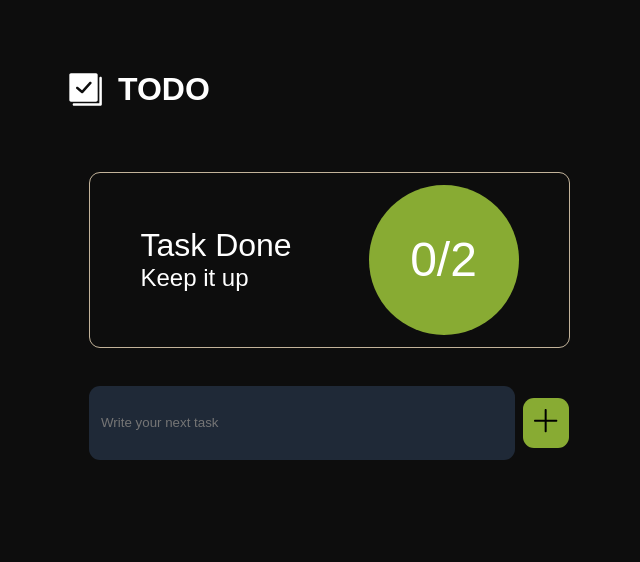
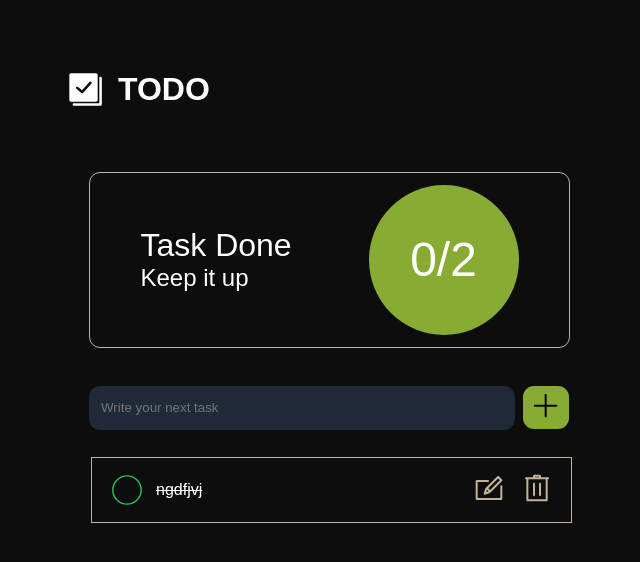
Before and after one commit to faizanmunir017/TodoList, a React (Vite) app: page / in a window 1280 px wide. Shown: the top 562 px of the page, without its empty margins (176-816 px from the left). Built offline with nearby package versions, Linux system fonts and the light colour scheme.

Commit message:
TodoList Structure completed

```diff
--- a/src/App.tsx
+++ b/src/App.tsx
@@ -2,6 +2,7 @@ import { useState } from "react";
 import Header from "./components/Header/Header";
 import Section from "./components/Section/Section";
 import AddTask from "./components/AddTask/AddTask";
+import TaskList from "./components/Task/TaskList/TaskList";
 
 import "./styles/styles.css";
 
@@ -13,6 +14,7 @@ function App() {
           <Header></Header>
           <Section></Section>
           <AddTask></AddTask>
+          <TaskList></TaskList>
         </div>
       </div>
     </>
--- a/src/components/AddTask/AddTask.css
+++ b/src/components/AddTask/AddTask.css
@@ -14,7 +14,7 @@
 }
 
 .form input {
-  height: 50px;
+  height: 20px;
   border-radius: 11px;
   background-color: #1f2937;
   color: #fff;
@@ -28,7 +28,7 @@
   width: 10%;
   background-color: #88ab33;
   border: none;
-  height: 50px;
+  height: 43px;
   border-radius: 11px;
   margin-left: 20px;
 }
--- a/src/components/AddTask/AddTask.tsx
+++ b/src/components/AddTask/AddTask.tsx
@@ -15,7 +15,7 @@ function AddTask() {
         </label>
         <button>
           <span className="visually-hidden">Submit</span>
-          <img src={addButton} alt="Todo Logo" width={32} height={32} />
+          <img src={addButton} alt="add-button" width={32} height={32} />
         </button>
       </form>
     </>
--- /dev/null
+++ b/src/components/Task/TaskList/TaskList.css
@@ -0,0 +1,117 @@
+ol {
+  display: block;
+  list-style-type: decimal;
+  margin-block-start: 1em;
+  margin-block-end: 1em;
+  margin-inline-start: 0px;
+  margin-inline-end: 0px;
+  padding-inline-start: 40px;
+  unicode-bidi: isolate;
+  margin-left: 40px;
+}
+
+li {
+  display: list-item;
+  text-align: -webkit-match-parent;
+  unicode-bidi: isolate;
+}
+
+/* button {
+  appearance: auto;
+  text-rendering: auto;
+
+  letter-spacing: normal;
+  word-spacing: normal;
+  line-height: normal;
+  text-transform: none;
+  text-indent: 0px;
+  text-shadow: none;
+  display: inline-block;
+  text-align: center;
+  align-items: flex-start;
+  cursor: default;
+  box-sizing: border-box;
+  margin: 0em;
+  padding-block: 1px;
+  padding-inline: 6px;
+  border-width: 2px;
+  border-style: outset;
+  border-color: buttonborder;
+  border-image: initial;
+} */
+
+.todo_list {
+  align-self: center;
+  width: 97%;
+  flex-direction: column;
+  margin-top: 27px;
+  margin-bottom: 27px;
+  gap: 27px;
+  max-width: 455px;
+  display: flex;
+  align-items: center;
+}
+
+.todo_item {
+  justify-content: space-between;
+  height: 40px;
+  width: 100%;
+  border: 1px solid #c2b39a;
+  font-size: 16px;
+  color: #fff;
+  padding: 12px;
+  max-width: 455px;
+  display: flex;
+  align-items: center;
+  background-color: #0d0d0d;
+}
+
+.todo_items_left {
+  background-color: transparent;
+  border: none;
+  color: #fff;
+  gap: 12px;
+  font-size: 16px;
+  display: flex;
+  align-items: center;
+}
+
+/* .todo_items_right {
+  display: flex;
+  align-items: center;
+  background-color: #0d0d0d;
+  gap: 4px;
+} */
+
+.todo_items_right {
+  display: flex;
+  align-items: center;
+  background-color: transparent; /* Make sure this is applied */
+  gap: 4px;
+}
+
+.todo_items_right button {
+  background-color: transparent;
+  color: #fff;
+  border: none;
+}
+
+.todo_items_right button svg {
+  fill: #c2b39a;
+}
+
+.visually-hidden {
+  position: absolute !important;
+  clip: rect(1px, 1px, 1px, 1px);
+  padding: 0 !important;
+  border: 0 !important;
+  height: 1px !important;
+  width: 1px !important;
+  overflow: hidden;
+  white-space: nowrap;
+}
+
+img {
+  overflow-clip-margin: content-box;
+  overflow: clip;
+}
--- /dev/null
+++ b/src/components/Task/TaskList/TaskList.tsx
@@ -0,0 +1,64 @@
+import "./TaskList.css";
+import checkListCircle from "../../../assets/check-list-circle.svg";
+import editButton from "../../../assets/edit-button.svg";
+import deleteButton from "../../../assets/delete-button.svg";
+
+function TaskList() {
+  return (
+    <>
+      <ol className="todo_list">
+        <li id="6af47b20-551e-4a19-9643-020c365149e2" className="todo_item">
+          <button className="todo_items_left">
+            <img
+              src={checkListCircle}
+              alt="check-box"
+              width={34}
+              height={34}
+            ></img>
+            <p style={{ textDecoration: "line-through" }}>ngdfjvj</p>
+          </button>
+          <div className="todo_items_right">
+            <button>
+              <span className="visually-hidden">Edit</span>
+              <svg
+                clip-rule="evenodd"
+                fill-rule="evenodd"
+                stroke-linejoin="round"
+                stroke-miterlimit="2"
+                viewBox="0 0 24 24"
+                xmlns="http://www.w3.org/2000/svg"
+                width="32"
+                height="34"
+              >
+                <path
+                  d="m11.25 6c.398 0 .75.352.75.75 0 .414-.336.75-.75.75-1.505 0-7.75 0-7.75 0v12h17v-8.749c0-.414.336-.75.75-.75s.75.336.75.75v9.249c0 .621-.522 1-1 1h-18c-.48 0-1-.379-1-1v-13c0-.481.38-1 1-1zm1.521 9.689 9.012-9.012c.133-.133.217-.329.217-.532 0-.179-.065-.363-.218-.515l-2.423-2.415c-.143-.143-.333-.215-.522-.215s-.378.072-.523.215l-9.027 8.996c-.442 1.371-1.158 3.586-1.264 3.952-.126.433.198.834.572.834.41 0 .696-.099 4.176-1.308zm-2.258-2.392 1.17 1.171c-.704.232-1.274.418-1.729.566zm.968-1.154 7.356-7.331 1.347 1.342-7.346 7.347z"
+                  fill-rule="nonzero"
+                ></path>
+              </svg>
+            </button>
+            <button>
+              <span className="visually-hidden">Delete</span>
+              <svg
+                xmlns="http://www.w3.org/2000/svg"
+                clip-rule="evenodd"
+                fill-rule="evenodd"
+                stroke-linejoin="round"
+                stroke-miterlimit="2"
+                viewBox="0 0 24 24"
+                width="32"
+                height="34"
+              >
+                <path
+                  d="m4.015 5.494h-.253c-.413 0-.747-.335-.747-.747s.334-.747.747-.747h5.253v-1c0-.535.474-1 1-1h4c.526 0 1 .465 1 1v1h5.254c.412 0 .746.335.746.747s-.334.747-.746.747h-.254v15.435c0 .591-.448 1.071-1 1.071-2.873 0-11.127 0-14 0-.552 0-1-.48-1-1.071zm14.5 0h-13v15.006h13zm-4.25 2.506c-.414 0-.75.336-.75.75v8.5c0 .414.336.75.75.75s.75-.336.75-.75v-8.5c0-.414-.336-.75-.75-.75zm-4.5 0c-.414 0-.75.336-.75.75v8.5c0 .414.336.75.75.75s.75-.336.75-.75v-8.5c0-.414-.336-.75-.75-.75zm3.75-4v-.5h-3v.5z"
+                  fill-rule="nonzero"
+                ></path>
+              </svg>
+            </button>
+          </div>
+        </li>
+      </ol>
+    </>
+  );
+}
+
+export default TaskList;
```
Also changed, not shown: src/components/Task/Task.tsx (added, +9 -0 lines), src/components/Task/Task.css (added).
